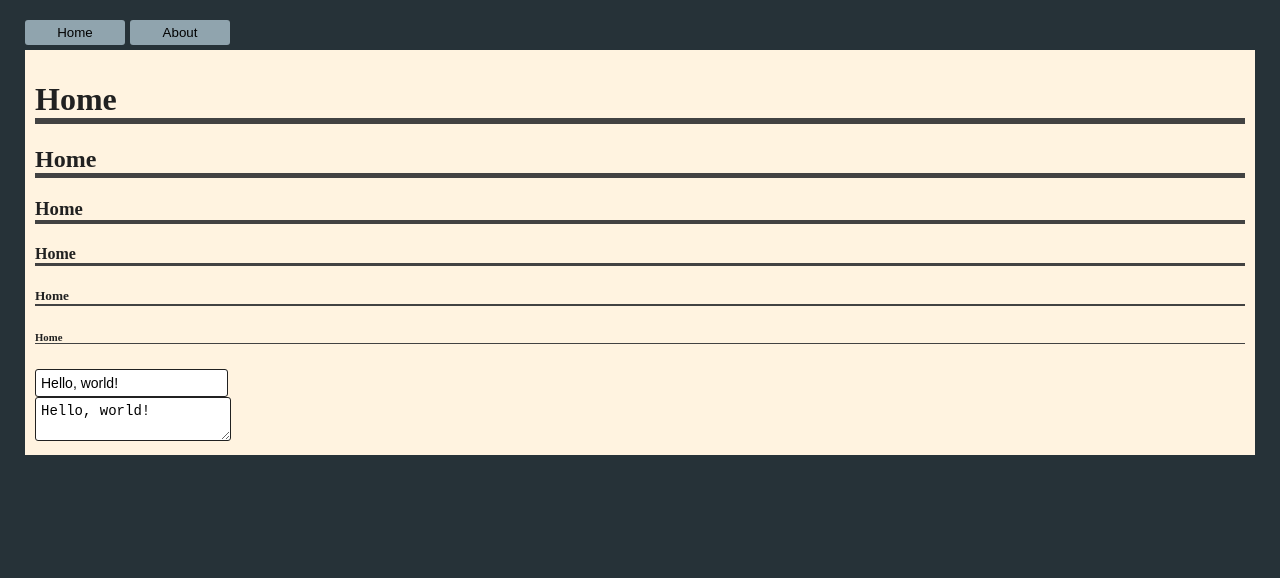
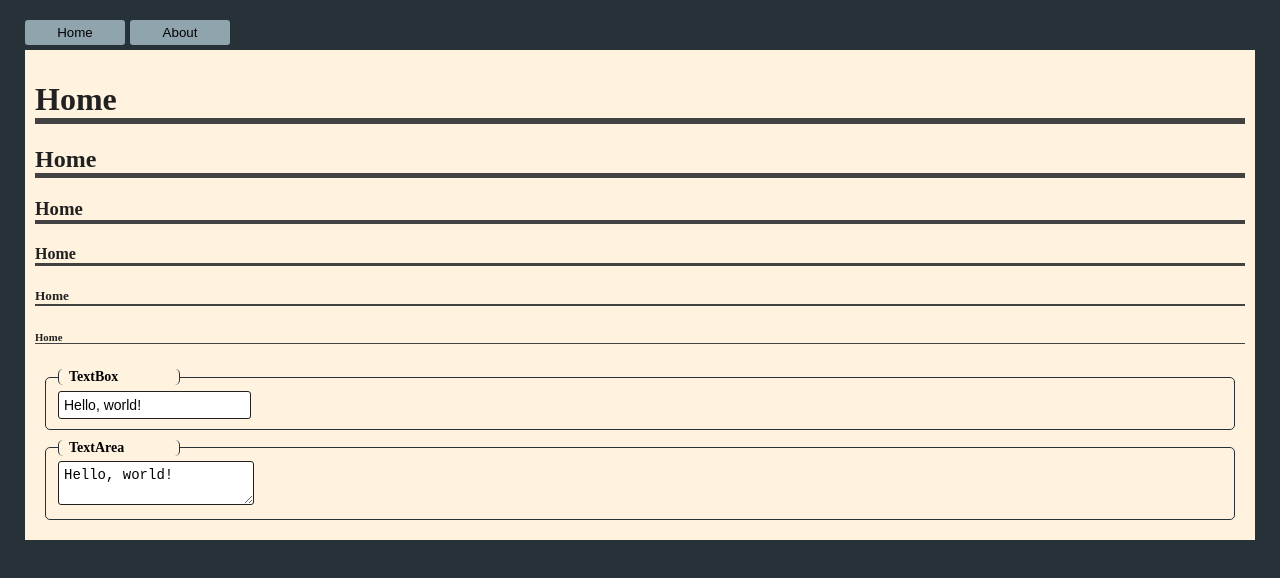
Before and after one commit to fireflower0/vue-practice, a Vue app: page / in a window 1280 px wide. Shown: the top 578 px of the page. Built offline with nearby package versions, Linux system fonts and the light colour scheme.

Commit message:
Add a FieldSet

```diff
--- /dev/null
+++ b/src/atoms/FieldSet.vue
@@ -0,0 +1,32 @@
+<template>
+  <fieldset class='fieldset'>
+    <legend class='legend'>{{ labelText }}</legend>
+    <slot />
+  </fieldset>
+</template>
+
+<script>
+export default {
+  name: 'FieldSet',
+  props: {
+    labelText: String,
+  }
+}
+</script>
+
+<style scoped>
+.fieldset {
+  margin: 10px;
+  border: 1px solid #263238;
+  border-radius: 5px;
+}
+.legend {
+  padding: 0 10px;
+  width: 100px;
+  border: 1px solid #263238;
+  border-style: none double none;
+  border-radius: 5px;
+  font-size: 14px;
+  font-weight: bold;
+}
+</style>
--- a/src/pages/Home.vue
+++ b/src/pages/Home.vue
@@ -6,14 +6,20 @@
     <HeadLine h4 text='Home' />
     <HeadLine h5 text='Home' />
     <HeadLine h6 text='Home' />
-    <TextBox value='Hello, world!' />
-    <br />
-    <TextArea placeholder='Sample' value='Hello, world!' />
+
+    <FieldSet labelText='TextBox'>
+      <TextBox value='Hello, world!' />
+    </FieldSet>
+
+    <FieldSet labelText='TextArea'>
+      <TextArea placeholder='Sample' value='Hello, world!' />
+    </FieldSet>
   </div>
 </template>
 
 <script>
 import HeadLine from '../atoms/HeadLine.vue'
+import FieldSet from '../atoms/FieldSet.vue'
 import TextBox from '../atoms/TextBox.vue'
 import TextArea from '../atoms/TextArea.vue'
 
@@ -21,7 +27,8 @@ export default {
   components: {
     HeadLine,
     TextBox,
-    TextArea
+    TextArea,
+    FieldSet
   }
 }
 </script>
```
